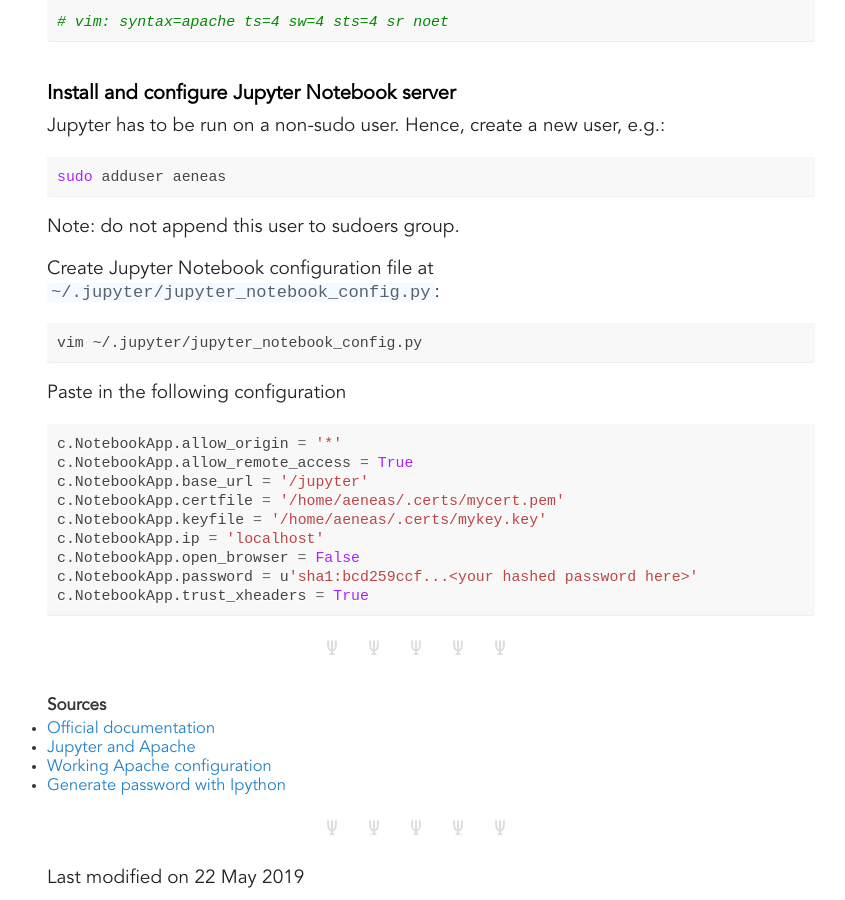
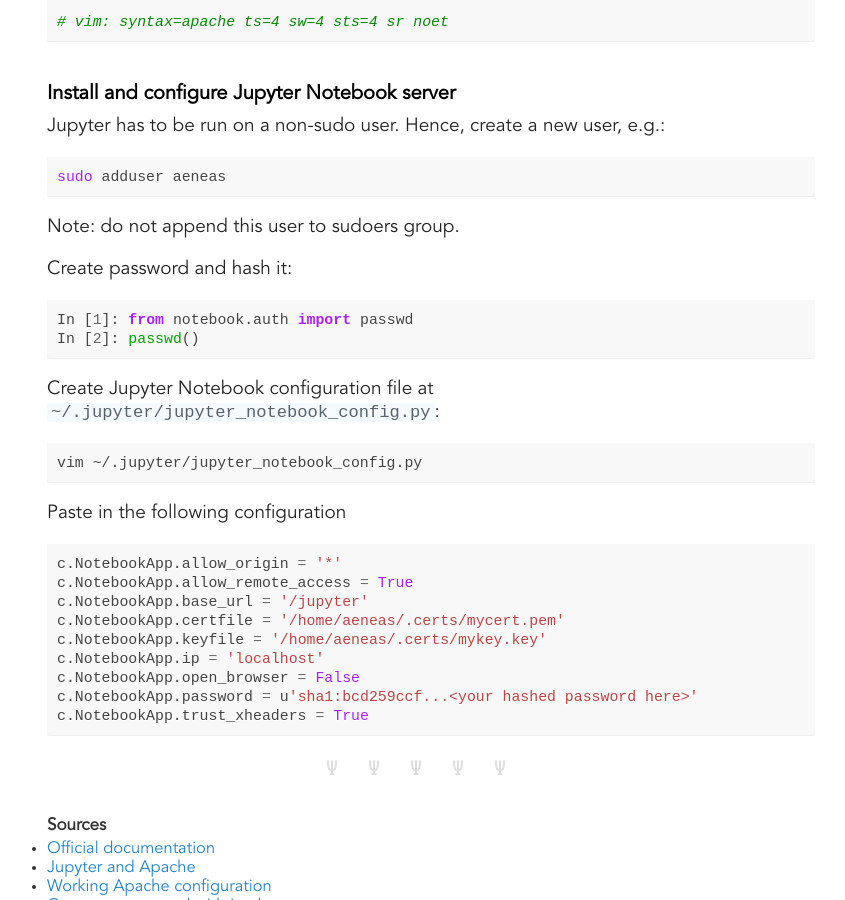
Before and after one commit to mikbuch/mikbuch.github.io, a Jekyll site: the page built from _posts/2019-05-22-Jupyter-Notebook-OpenStack.md, in a window 1280 px wide and 900 px high, scrolled down 1550 px. Shown: the whole window, without its empty margins (209-1054 px from the left). Built offline with Jekyll 4.4.1, drawn with Linux system fonts in a browser that asks for light colours; comment, search, counter and statistics services are not loaded.

Commit message:
Jupyter password

````diff
--- a/_posts/2019-05-22-Jupyter-Notebook-OpenStack.md
+++ b/_posts/2019-05-22-Jupyter-Notebook-OpenStack.md
@@ -77,6 +77,12 @@
 ```
 Note: do not append this user to sudoers group.
 
+Create password and hash it:
+```python
+In [1]: from notebook.auth import passwd
+In [2]: passwd()
+```
+
 Create Jupyter Notebook configuration file at `~/.jupyter/jupyter_notebook_config.py`:
 ```bash
 vim ~/.jupyter/jupyter_notebook_config.py
````
